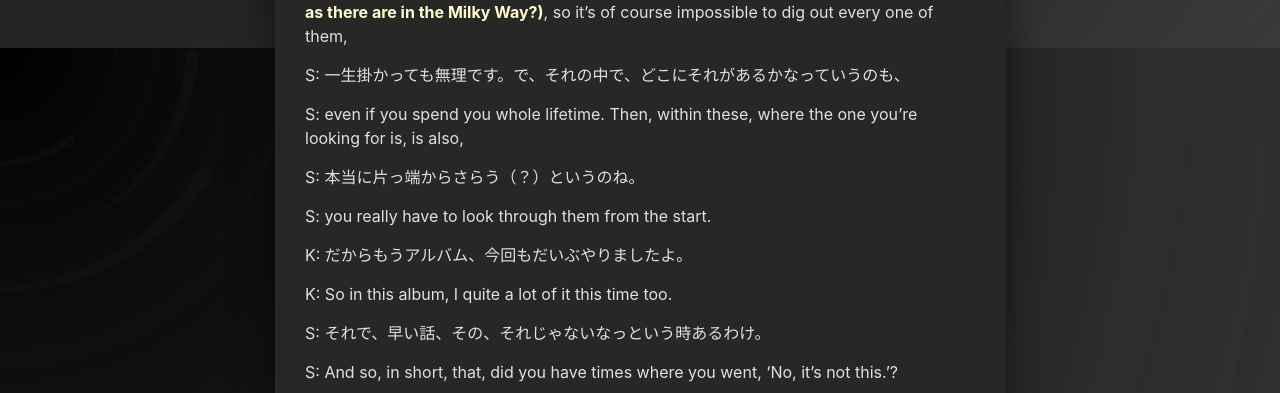
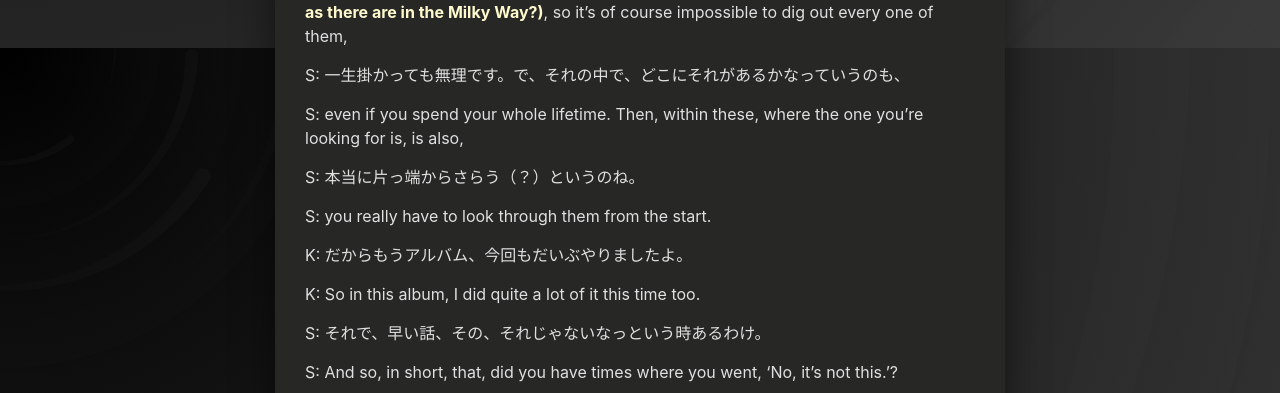
Before and after one commit to lump04/lump, a Jekyll site: the page built from _posts/2022-01-27-freestudio2.md, in a window 1280 px wide and 900 px high, scrolled down 18036 px. Shown: the part 156-549 px from the top of the window. Built offline with Jekyll 4.4.1, drawn with Linux system fonts in a browser that asks for light colours; some of the changed text lies outside the part shown.

Commit message:
fixed more typos and formatting

```diff
--- a/_posts/2022-01-27-freestudio2.md
+++ b/_posts/2022-01-27-freestudio2.md
@@ -862,7 +862,7 @@ S: it's as many as the Milky Way <span style="color:lemonchiffon">**(not sure bu
 
 S: 一生掛かっても無理です。で、それの中で、どこにそれがあるかなっていうのも、
 
-S: even if you spend you whole lifetime. Then, within these, where the one you're looking for is, is also,
+S: even if you spend your whole lifetime. Then, within these, where the one you're looking for is, is also,
 
 S: 本当に片っ端からさらう（？）というのね。
 
@@ -870,7 +870,7 @@ S: you really have to look through them from the start.
 
 K: だからもうアルバム、今回もだいぶやりましたよ。
 
-K: So in this album, I quite a lot of it this time too.
+K: So in this album, I did quite a lot of it this time too.
 
 S: それで、早い話、その、それじゃないなっという時あるわけ。
 
@@ -1236,7 +1236,7 @@ S: スタッフ全員でこれも違うんだろう？いいだろう、褒め
 
 S: The staff are also all saying, isn't that wrong? It's fine isn't it? To praise them? It doesn't matter.
 
-Lost more of the stream here.
+<span style="color:lemonchiffon">**(Lost more of the stream here.)**</span>
 
 T: あの、早いんですよ。これから来そうなものを取り入れて、
 
```
Also changed, not shown: other parts of _posts/2022-01-27-freestudio2.md (+6 -6 lines).
